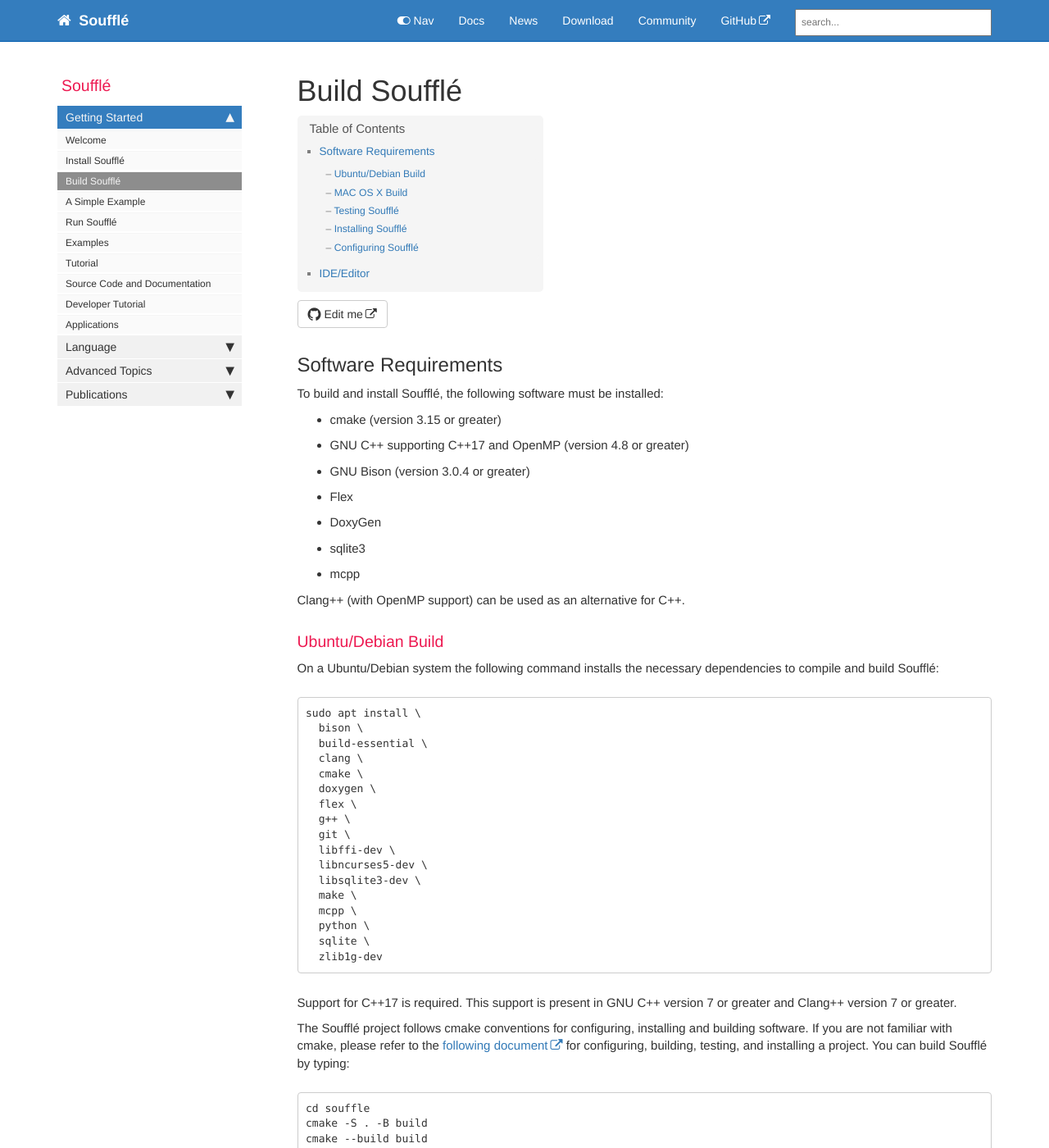
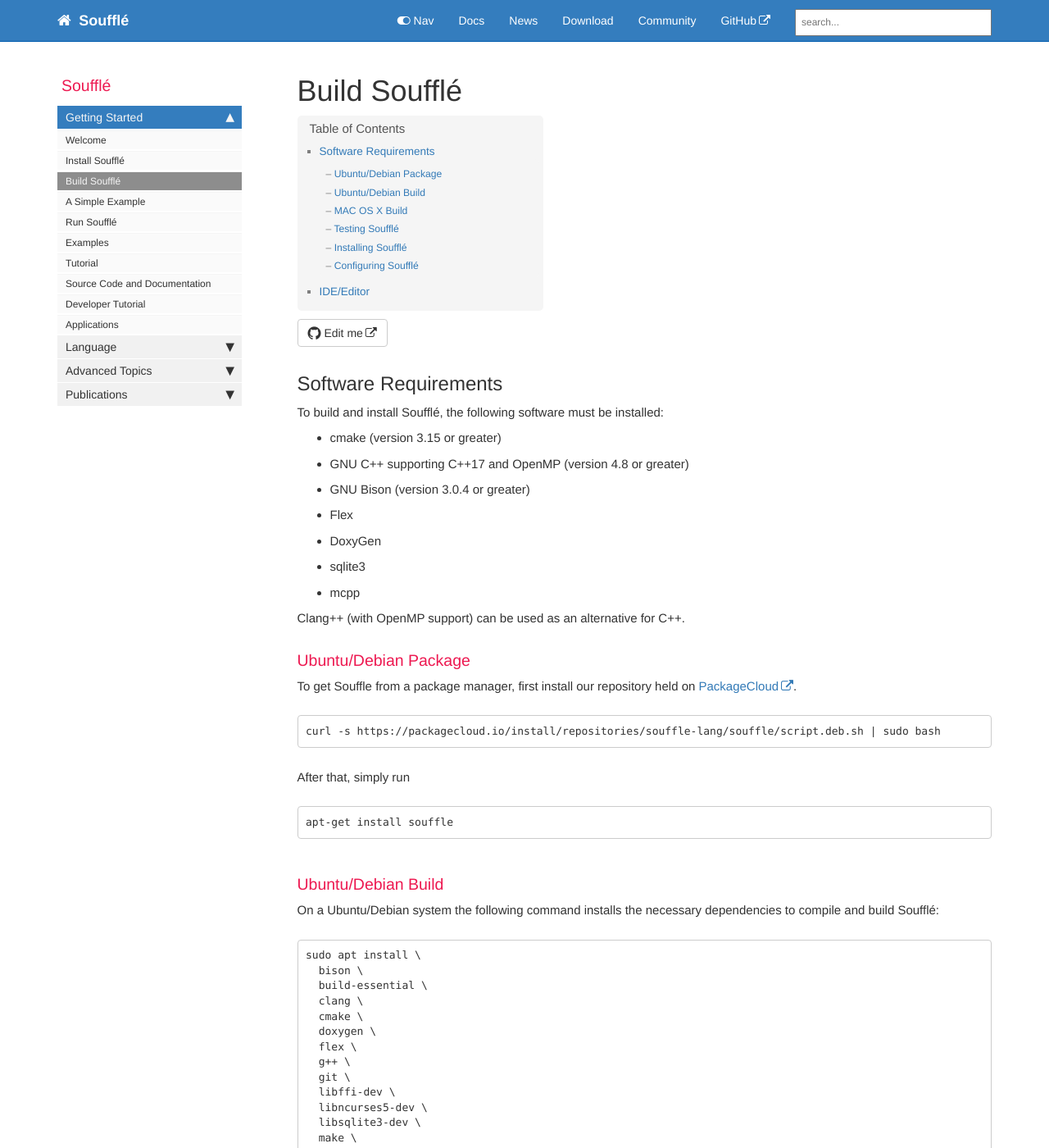
Before and after one commit to souffle-lang/souffle-lang.github.io, a Jekyll site: the page built from pages/docs/build.md, in a window 1280 px wide and 1400 px high. Shown: the whole window at 82% size. Built offline with Jekyll 4.4.1, drawn with Linux system fonts in a browser that asks for light colours; comment, search, counter and statistics services are not loaded.

Commit message:
Update build.md
Instructions for getting souffle from package manager.

````diff
--- a/pages/docs/build.md
+++ b/pages/docs/build.md
@@ -18,6 +18,19 @@ To build and install Soufflé, the following software must be installed:
 * mcpp
 
 Clang++ (with OpenMP support) can be used as an alternative for C++.
+
+### Ubuntu/Debian Package
+To get Souffle from a package manager, first install our repository held on [PackageCloud](https://packagecloud.io/souffle-lang/souffle).
+
+```
+curl -s https://packagecloud.io/install/repositories/souffle-lang/souffle/script.deb.sh | sudo bash
+```
+
+After that, simply run
+```
+apt-get install souffle
+```
+
 
 ### Ubuntu/Debian Build
 
````
